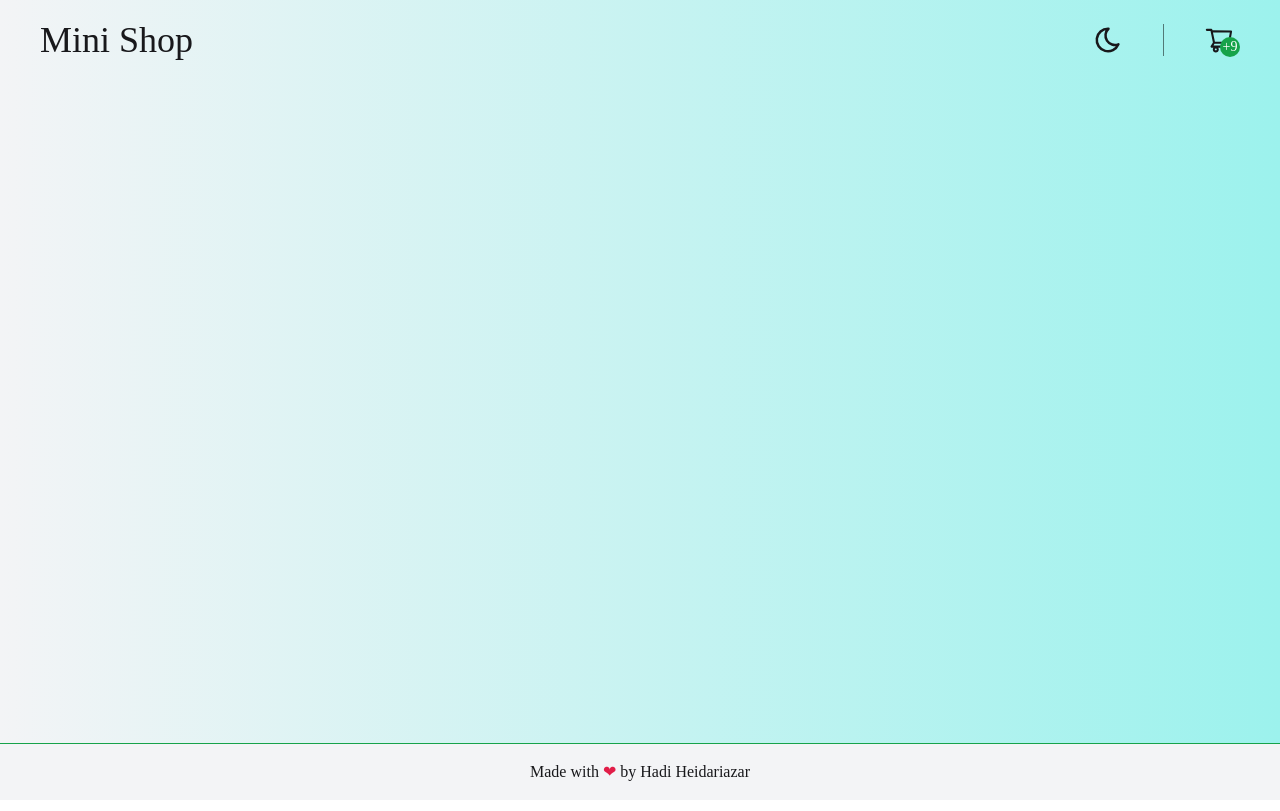
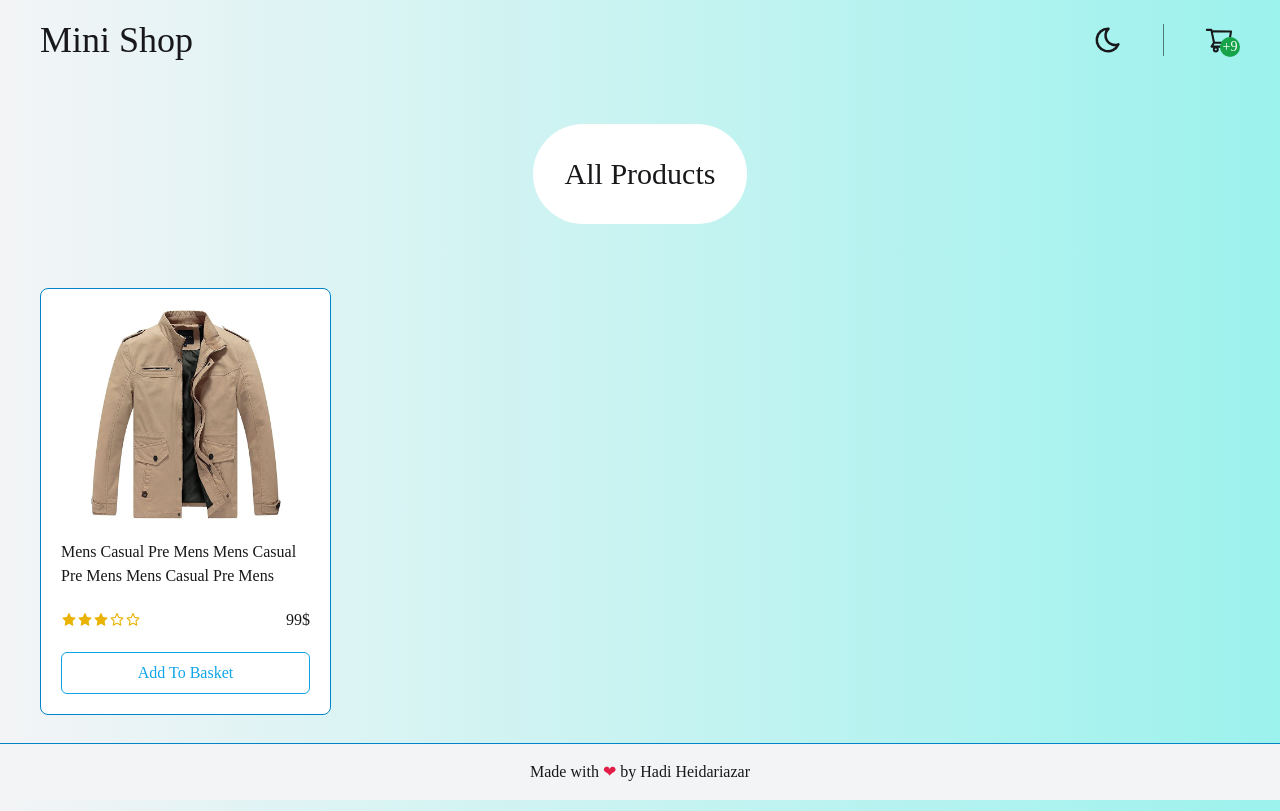
Before and after one commit to hadiheidariazar/mini-shop, a React (Vite) app: page / in a window 1280 px wide. Built offline with nearby package versions, Linux system fonts and the light colour scheme.

Commit message:
coding card

```diff
--- a/src/Pages/Home/Products.tsx
+++ b/src/Pages/Home/Products.tsx
@@ -1,5 +1,6 @@
 import TitlePage from '../../Components/TitlePage/TitlePage'
 import Header from '../../Components/Header/Header'
+import { AiFillStar, AiOutlineStar } from 'react-icons/ai'
 
 export default function Products() {
   return (
@@ -7,8 +8,37 @@ export default function Products() {
       <TitlePage title='Home' />
       <div className="container-2xl px-5 sm:px-10">
         <Header />
+
+        <main className='mt-12 sm:mt-16 mb-24'>
+          <div className='flex justify-center'>
+            <h2 className='inline-block text-2xl sm:text-3xl text-center bg-white dark:bg-zinc-700 p-6 sm:p-8 rounded-full'> All Products </h2>
           </div>
-        <footer className='fixed bottom-0 right-0 left-0 bg-gray-100 dark:bg-gray-700 text-center p-4 border-t-[1px] border-t-green-600'>
+          <div className="grid grid-cols-1 xs:grid-cols-2 md:grid-cols-3 ipad:grid-cols-4 gap-3 mt-12 sm:mt-16">
+            <div className="card flex flex-col gap-5 bg-white dark:bg-zinc-700 p-5 border-[1px] border-sky-600 rounded-lg">
+              <div className='flex items-center justify-center'>
+                <img src="/images/1.jpg" alt="Product Image" className='aspect-poster w-auto max-w-48' />
+              </div>
+              <p className='line-clamp-2 h-12'>
+                Mens Casual Pre Mens
+                Mens Casual Pre Mens
+                Mens Casual Pre Mens
+              </p>
+              <div className='flex flex-wrap items-center justify-between gap-2'>
+                <div className='flex items-center'>
+                  <AiFillStar className='text-yellow-500' />
+                  <AiFillStar className='text-yellow-500' />
+                  <AiFillStar className='text-yellow-500' />
+                  <AiOutlineStar className='text-yellow-500' />
+                  <AiOutlineStar className='text-yellow-500' />
+                </div>
+                <p> 99$ </p>
+              </div>
+              <button className='border-[1px] border-sky-500 text-sky-500 hover:bg-sky-500 hover:text-white rounded-md p-2 transition-colors'> Add To Basket </button>
+            </div>
+          </div>
+        </main>
+      </div>
+      <footer className='fixed bottom-0 right-0 left-0 bg-gray-100 dark:bg-gray-700 text-center p-4 border-t-[1px] border-t-sky-600'>
         <p> Made with <span className='text-rose-600 dark:text-rose-500'>❤</span> by Hadi Heidariazar </p>
       </footer>
     </>
--- a/src/style/app.css
+++ b/src/style/app.css
@@ -590,20 +590,47 @@ video {
   right: 0px;
 }
 
+.mb-24 {
+  margin-bottom: 6rem;
+}
+
 .mr-1 {
   margin-right: 0.25rem;
+}
+
+.mt-12 {
+  margin-top: 3rem;
 }
 
 .mt-5 {
   margin-top: 1.25rem;
 }
 
+.line-clamp-2 {
+  overflow: hidden;
+  display: -webkit-box;
+  -webkit-box-orient: vertical;
+  -webkit-line-clamp: 2;
+}
+
+.inline-block {
+  display: inline-block;
+}
+
 .flex {
   display: flex;
 }
 
+.grid {
+  display: grid;
+}
+
 .hidden {
   display: none;
+}
+
+.aspect-poster {
+  aspect-ratio: 10/11;
 }
 
 .size-4 {
@@ -611,12 +638,40 @@ video {
   height: 1rem;
 }
 
+.h-10 {
+  height: 2.5rem;
+}
+
 .h-7 {
   height: 1.75rem;
 }
 
+.h-12 {
+  height: 3rem;
+}
+
+.w-auto {
+  width: auto;
+}
+
 .w-px {
   width: 1px;
+}
+
+.max-w-48 {
+  max-width: 12rem;
+}
+
+.grid-cols-1 {
+  grid-template-columns: repeat(1, minmax(0, 1fr));
+}
+
+.flex-col {
+  flex-direction: column;
+}
+
+.flex-wrap {
+  flex-wrap: wrap;
 }
 
 .items-center {
@@ -629,6 +684,18 @@ video {
 
 .justify-between {
   justify-content: space-between;
+}
+
+.gap-2 {
+  gap: 0.5rem;
+}
+
+.gap-3 {
+  gap: 0.75rem;
+}
+
+.gap-5 {
+  gap: 1.25rem;
 }
 
 .gap-x-5 {
@@ -649,18 +716,35 @@ video {
   border-radius: 9999px;
 }
 
+.rounded-lg {
+  border-radius: 0.5rem;
+}
+
+.rounded-md {
+  border-radius: 0.375rem;
+}
+
+.border-\[1px\] {
+  border-width: 1px;
+}
+
 .border-t-\[1px\] {
   border-top-width: 1px;
 }
 
-.border-t-green-600 {
+.border-sky-500 {
   --tw-border-opacity: 1;
-  border-top-color: rgb(22 163 74 / var(--tw-border-opacity, 1));
+  border-color: rgb(14 165 233 / var(--tw-border-opacity, 1));
 }
 
-.border-t-rose-600 {
+.border-sky-600 {
   --tw-border-opacity: 1;
-  border-top-color: rgb(225 29 72 / var(--tw-border-opacity, 1));
+  border-color: rgb(2 132 199 / var(--tw-border-opacity, 1));
+}
+
+.border-t-sky-600 {
+  --tw-border-opacity: 1;
+  border-top-color: rgb(2 132 199 / var(--tw-border-opacity, 1));
 }
 
 .bg-black\/50 {
@@ -677,12 +761,34 @@ video {
   background-color: rgb(22 163 74 / var(--tw-bg-opacity, 1));
 }
 
+.bg-red-200 {
+  --tw-bg-opacity: 1;
+  background-color: rgb(254 202 202 / var(--tw-bg-opacity, 1));
+}
+
+.bg-white {
+  --tw-bg-opacity: 1;
+  background-color: rgb(255 255 255 / var(--tw-bg-opacity, 1));
+}
+
 .bg-wave {
   background-image: linear-gradient(to left, #9cf2ed, #f3f4f6);
 }
 
+.p-2 {
+  padding: 0.5rem;
+}
+
 .p-4 {
   padding: 1rem;
+}
+
+.p-5 {
+  padding: 1.25rem;
+}
+
+.p-6 {
+  padding: 1.5rem;
 }
 
 .px-5 {
@@ -696,6 +802,11 @@ video {
 
 .font-cursive {
   font-family: cursive;
+}
+
+.text-2xl {
+  font-size: 1.5rem;
+  line-height: 2rem;
 }
 
 .text-3xl {
@@ -713,9 +824,19 @@ video {
   color: rgb(225 29 72 / var(--tw-text-opacity, 1));
 }
 
+.text-sky-500 {
+  --tw-text-opacity: 1;
+  color: rgb(14 165 233 / var(--tw-text-opacity, 1));
+}
+
 .text-white {
   --tw-text-opacity: 1;
   color: rgb(255 255 255 / var(--tw-text-opacity, 1));
+}
+
+.text-yellow-500 {
+  --tw-text-opacity: 1;
+  color: rgb(234 179 8 / var(--tw-text-opacity, 1));
 }
 
 .text-zinc-900 {
@@ -723,10 +844,25 @@ video {
   color: rgb(24 24 27 / var(--tw-text-opacity, 1));
 }
 
+.text-sky-600 {
+  --tw-text-opacity: 1;
+  color: rgb(2 132 199 / var(--tw-text-opacity, 1));
+}
+
 .transition-colors {
   transition-property: color, background-color, border-color, text-decoration-color, fill, stroke;
   transition-timing-function: cubic-bezier(0.4, 0, 0.2, 1);
   transition-duration: 150ms;
+}
+
+.hover\:bg-sky-500:hover {
+  --tw-bg-opacity: 1;
+  background-color: rgb(14 165 233 / var(--tw-bg-opacity, 1));
+}
+
+.hover\:text-white:hover {
+  --tw-text-opacity: 1;
+  color: rgb(255 255 255 / var(--tw-text-opacity, 1));
 }
 
 .child\:text-2xl > * {
@@ -749,6 +885,11 @@ video {
 
 .dark\:bg-white\/50:is(.dark *) {
   background-color: rgb(255 255 255 / 0.5);
+}
+
+.dark\:bg-zinc-700:is(.dark *) {
+  --tw-bg-opacity: 1;
+  background-color: rgb(63 63 70 / var(--tw-bg-opacity, 1));
 }
 
 .dark\:bg-zinc-800:is(.dark *) {
@@ -788,6 +929,10 @@ video {
     height: 2rem;
   }
 
+  .xs\:grid-cols-2 {
+    grid-template-columns: repeat(2, minmax(0, 1fr));
+  }
+
   .xs\:gap-x-10 {
     -moz-column-gap: 2.5rem;
          column-gap: 2.5rem;
@@ -810,8 +955,33 @@ video {
 }
 
 @media (min-width: 640px) {
+  .sm\:mt-16 {
+    margin-top: 4rem;
+  }
+
+  .sm\:p-8 {
+    padding: 2rem;
+  }
+
   .sm\:px-10 {
     padding-left: 2.5rem;
     padding-right: 2.5rem;
   }
+
+  .sm\:text-3xl {
+    font-size: 1.875rem;
+    line-height: 2.25rem;
+  }
 }
+
+@media (min-width: 769px) {
+  .md\:grid-cols-3 {
+    grid-template-columns: repeat(3, minmax(0, 1fr));
+  }
+}
+
+@media (min-width: 992px) {
+  .ipad\:grid-cols-4 {
+    grid-template-columns: repeat(4, minmax(0, 1fr));
+  }
+}
--- a/tailwind.config.js
+++ b/tailwind.config.js
@@ -16,6 +16,9 @@ export default {
       container: {
         center: true,
         padding: "2rem"
+      },
+      aspectRatio: {
+        poster: "10/11"
       },
       backgroundImage: {
         wave: "linear-gradient(to left, #9cf2ed, #f3f4f6)"
```
Also changed, not shown: public/images/1.jpg (added). Lines whose indentation alone changed are shown as unchanged.
